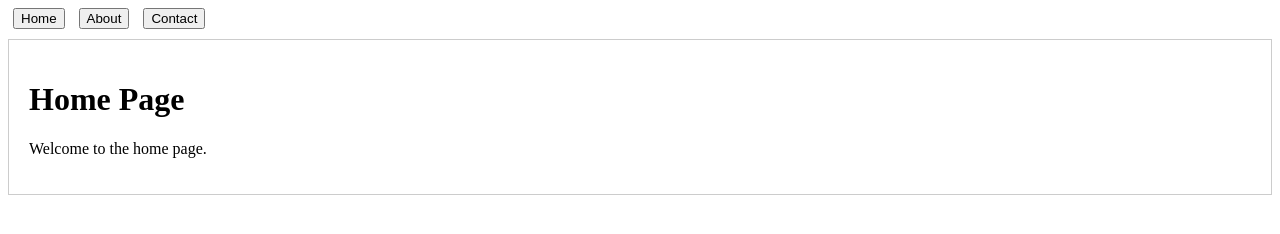
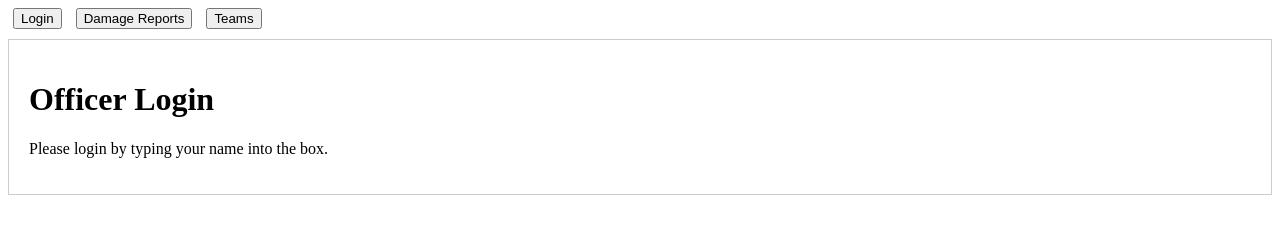
Before and after one commit to elliejeanclark/battleSim, a plain HTML site: page WebClient/index.html in a window 1280 px wide. Drawn offline with Linux system fonts and the light colour scheme.

Commit message:
starting to rename for my use case

```diff
--- /dev/null
+++ b/WebClient/index.css
@@ -0,0 +1,9 @@
+nav button {
+    margin: 0 5px;
+}
+
+#content {
+    padding: 20px;
+    border: 1px solid #ccc;
+    margin-top: 10px;
+}
--- a/WebClient/index.html
+++ b/WebClient/index.html
@@ -3,17 +3,14 @@
 <head>
   <meta charset="UTF-8" />
   <title>Ellie's Engineering Station</title>
-  <style>
-    nav button { margin: 0 5px; }
-    #content { padding: 20px; border: 1px solid #ccc; margin-top: 10px; }
-  </style>
+  <link rel="stylesheet" href="index.css">
 </head>
 <body>
 
     <nav>
-  <button data-page="home.html">Home</button>
-  <button data-page="about.html">About</button>
-  <button data-page="contact.html">Contact</button>
+        <button data-page="login.html">Login</button>
+        <button data-page="damage-reports.html">Damage Reports</button>
+        <button data-page="teams.html">Teams</button>
     </nav>
 
     <div id="content">Loading...</div>
@@ -32,7 +29,7 @@
             }
         }
 
-  loadPage('home.html');
+        loadPage('login.html');
 
         document.querySelectorAll('nav button').forEach(button => {
             button.addEventListener('click', () => {
--- a/WebClient/pages/home.html
+++ /dev/null
@@ -1,2 +0,0 @@
-<h1>Home Page</h1>
-<p>Welcome to the home page.</p>
--- /dev/null
+++ b/WebClient/pages/login.html
@@ -0,0 +1,2 @@
+<h1>Officer Login</h1>
+<p>Please login by typing your name into the box.</p>
```
Also changed, not shown: WebClient/pages/about.html (deleted, +0 -2 lines), WebClient/pages/contact.html (deleted, +0 -2 lines), WebClient/pages/damage-reports.html (added, +2 -0 lines), WebClient/pages/teams.html (added, +2 -0 lines). Lines whose indentation alone changed are shown as unchanged.
